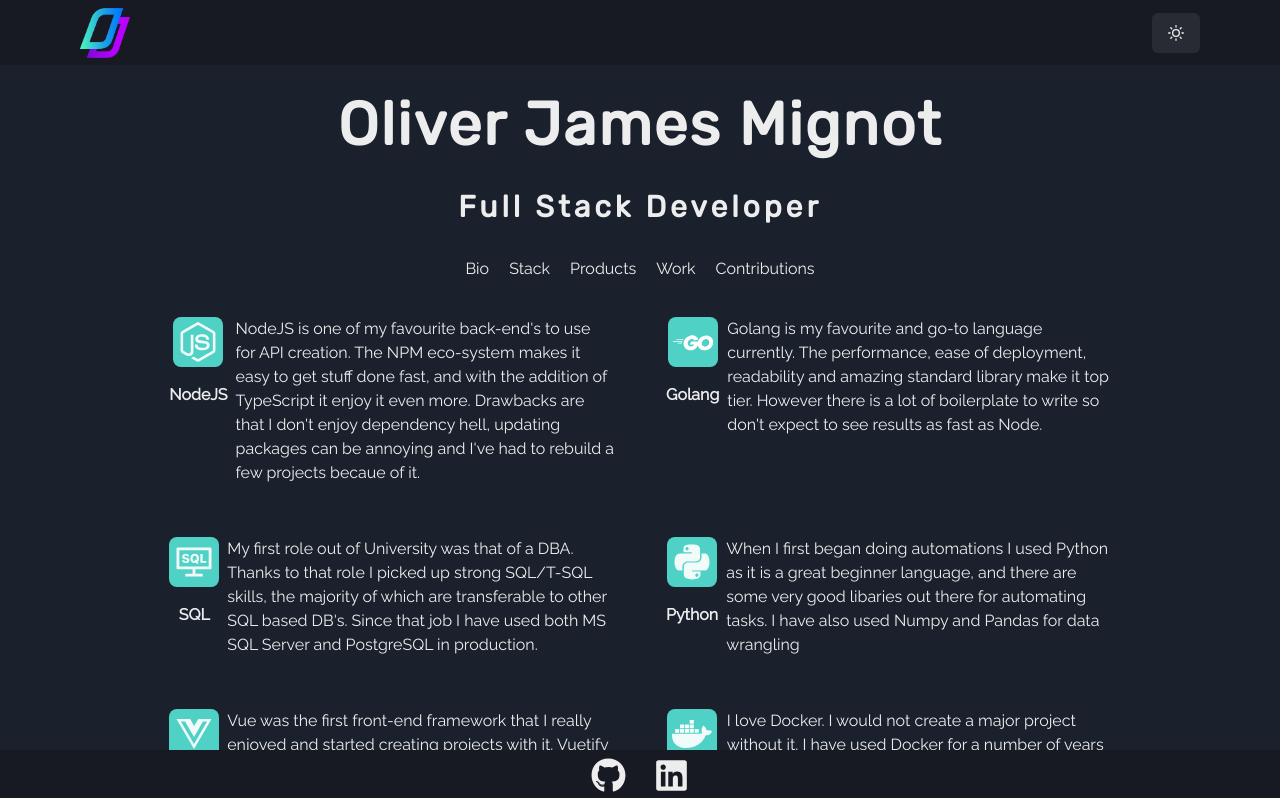
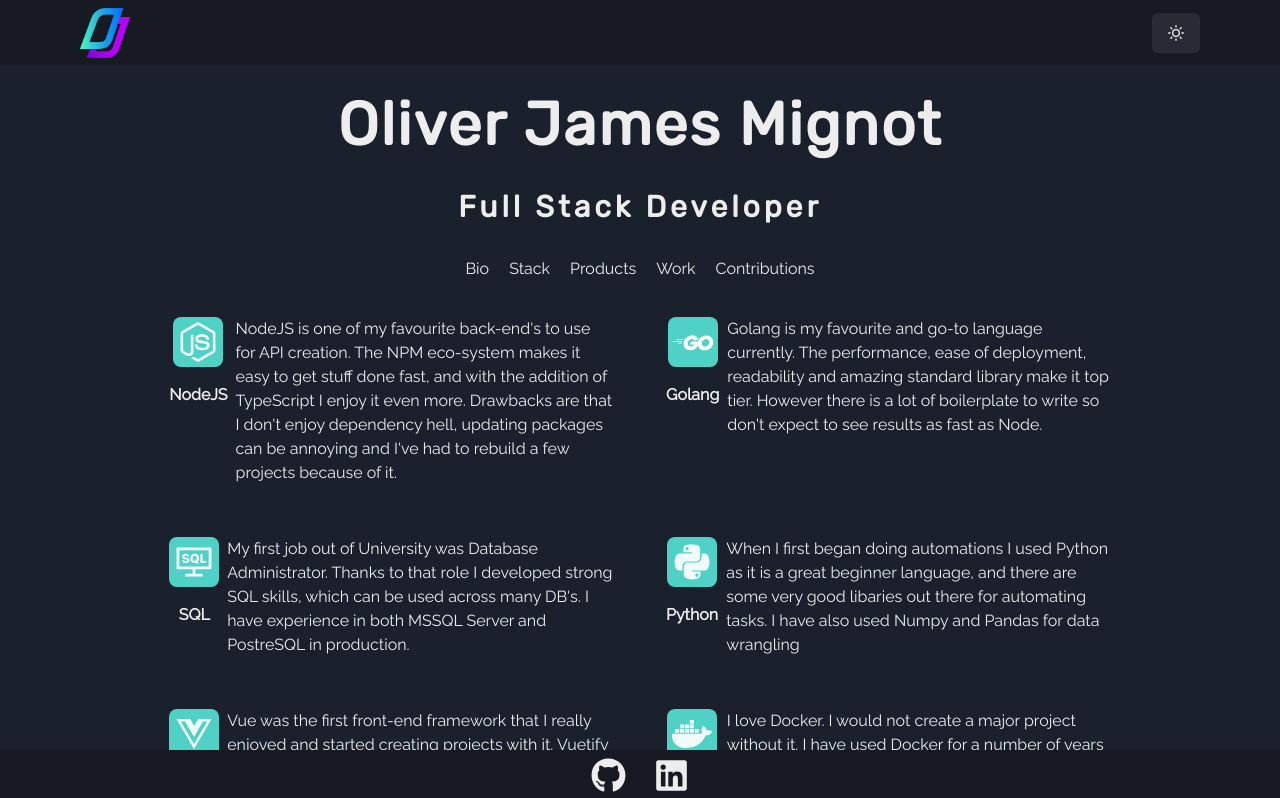
Before and after one commit to Ol1BoT/oliverjamesdev, a Next.js app: page /stack in a window 1280 px wide. Shown: the top 798 px of the page. Built offline with nearby package versions, Linux system fonts and the light colour scheme.

Commit message:
fix typos

```diff
--- a/pages/stack.tsx
+++ b/pages/stack.tsx
@@ -15,8 +15,8 @@ import GoIcon from "../components/GoIcon";
 const tech = [
   {
     name: "NodeJS",
-    description: `NodeJS is one of my favourite back-end's to use for API creation. The NPM eco-system makes it easy to get stuff done fast, and with the addition of TypeScript it enjoy it even more.
-			Drawbacks are that I don't enjoy dependency hell, updating packages can be annoying and I've had to rebuild a few projects becaue of it.`,
+    description: `NodeJS is one of my favourite back-end's to use for API creation. The NPM eco-system makes it easy to get stuff done fast, and with the addition of TypeScript I enjoy it even more.
+			Drawbacks are that I don't enjoy dependency hell, updating packages can be annoying and I've had to rebuild a few projects because of it.`,
     icon: FaNodeJs,
   },
   {
@@ -27,8 +27,8 @@ const tech = [
   },
   {
     name: "SQL",
-    description: `My first role out of University was that of a DBA. Thanks to that role I picked up strong SQL/T-SQL skills, the majority of which are transferable to other SQL based DB's. Since that job I have used both MS SQL Server
-			and PostgreSQL in production.`,
+    description: `My first job out of University was Database Administrator. Thanks to that role I developed strong SQL skills,
+     which can be used across many DB's. I have experience in both MSSQL Server and PostreSQL in production.`,
     icon: AiOutlineConsoleSql,
   },
 
```
